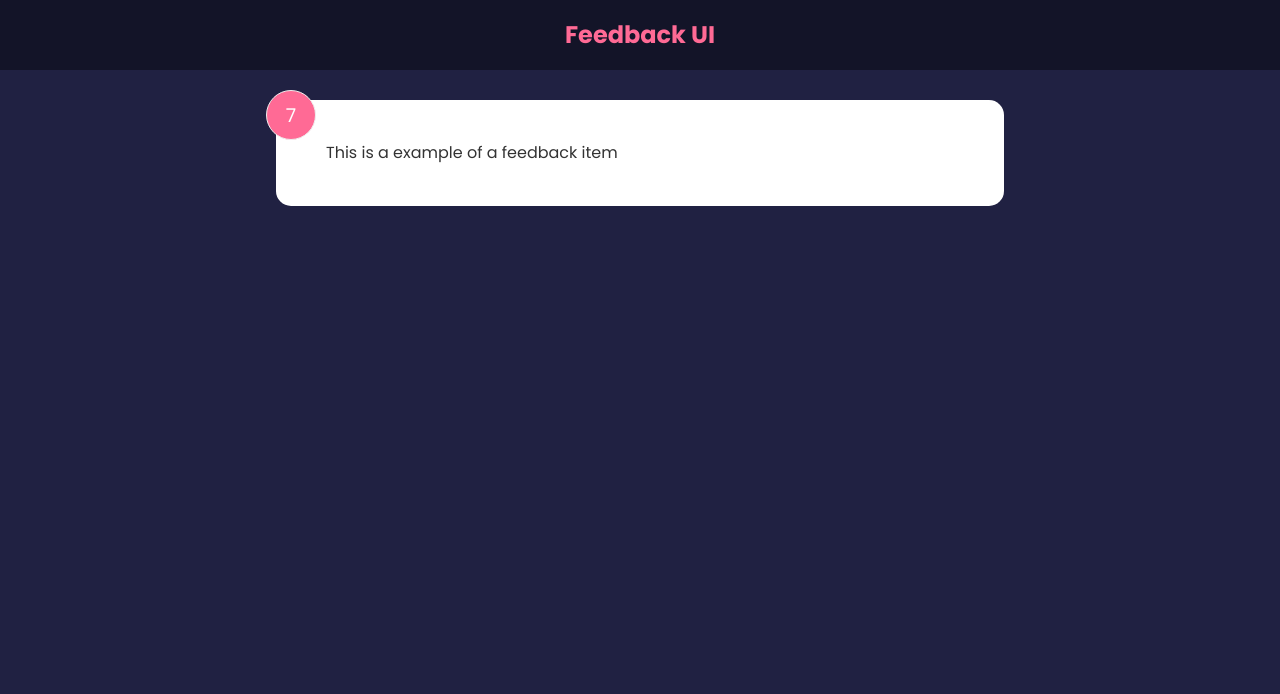
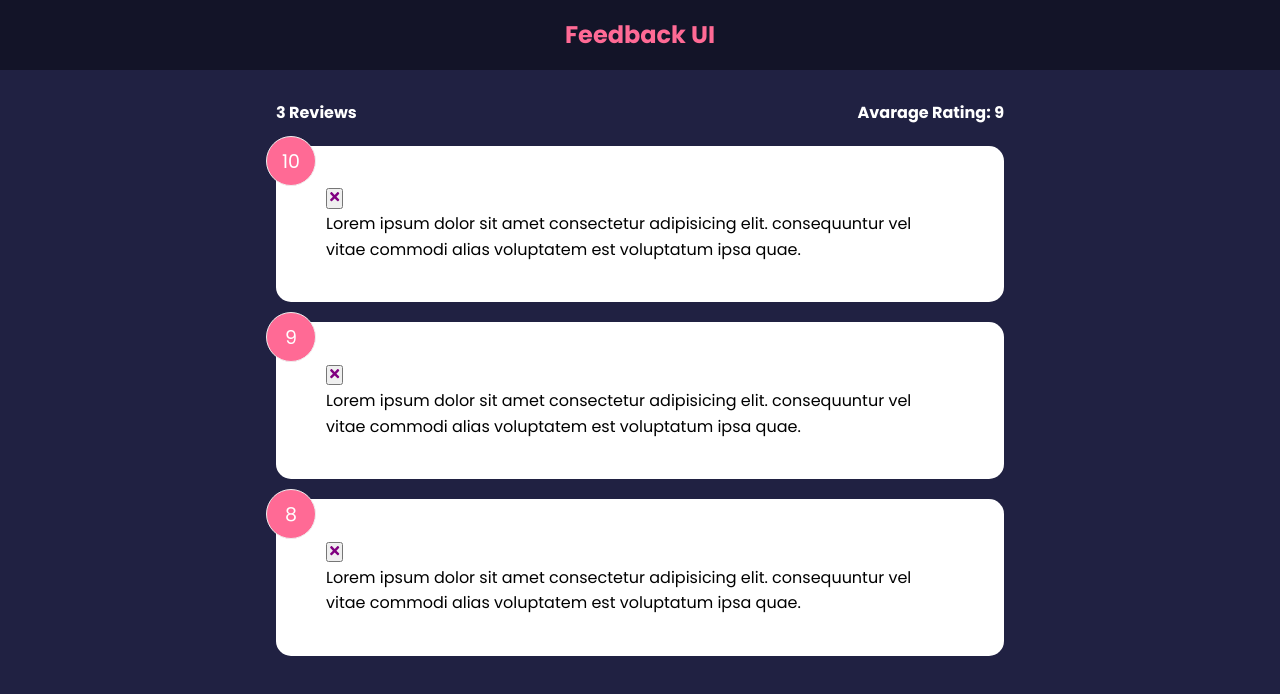
Before and after one commit to andregozubuyukoglu/feedback-app, a React (Create React App) app: page / in a window 1280 px wide. Shown: the top 694 px of the page. Built offline with nearby package versions, Linux system fonts and the light colour scheme.

Commit message:
Updated files

```diff
--- a/package.json
+++ b/package.json
@@ -6,8 +6,10 @@
     "@testing-library/jest-dom": "^5.16.5",
     "@testing-library/react": "^13.4.0",
     "@testing-library/user-event": "^13.5.0",
+    "prop-types": "^15.8.1",
     "react": "^18.2.0",
     "react-dom": "^18.2.0",
+    "react-icons": "^4.8.0",
     "react-scripts": "5.0.1",
     "web-vitals": "^2.1.4"
   },
--- a/src/App.js
+++ b/src/App.js
@@ -1,12 +1,24 @@
+import { useState } from "react"
 import Header from "./components/Header"
-import Feedbackitem from "./components/Feedbackitem"
+import FeedbackList from "./components/FeedbackList"
+import FeedbackStats from "./components/FeedbackStats"
+import FeedbackData from "./data/FeedBackData"
 
 function App() {
+  const [feedback, setFeedback] = useState(FeedbackData)
+
+  const deleteFeedback = (id) => {
+    if (window.confirm("Are you sure you want to delete?")) {
+      setFeedback(feedback.filter((item) => item.id !== id))
+    }
+  }
+
   return (
     <>
       <Header />
       <div className="container">
-        <Feedbackitem />
+        <FeedbackStats feedback={feedback} />
+        <FeedbackList feedback={feedback} handleDelete={deleteFeedback} />
       </div>
     </>
   )
--- /dev/null
+++ b/src/components/FeedbackList.jsx
@@ -0,0 +1,28 @@
+import PropTypes from "prop-types"
+import FeedbackItem from "./FeedbackItem"
+
+function FeedbackList({ feedback, handleDelete }) {
+  if (!feedback || feedback.length === 0) {
+    return <p>No Feedback Yet</p>
+  }
+
+  return (
+    <div className="feedback-list">
+      {feedback.map((item) => (
+        <FeedbackItem key={item.id} item={item} handleDelete={handleDelete} />
+      ))}
+    </div>
+  )
+}
+
+FeedbackList.propTypes = {
+  feedback: PropTypes.arrayOf(
+    PropTypes.shape({
+      id: PropTypes.number.isRequired,
+      text: PropTypes.string.isRequired,
+      raiting: PropTypes.number.isRequired,
+    })
+  ),
+}
+
+export default FeedbackList
--- /dev/null
+++ b/src/components/FeedbackStats.jsx
@@ -0,0 +1,24 @@
+import PropTypes from "prop-types"
+
+function FeedbackStats({ feedback }) {
+  //Calc raiting
+  let avarage =
+    feedback.reduce((acc, cur) => {
+      return acc + cur.rating
+    }, 0) / feedback.length
+
+  avarage = avarage.toFixed(1).replace(/[.,]0$/, "")
+
+  return (
+    <div className="feedback-stats">
+      <h4>{feedback.length} Reviews</h4>
+      <h4>Avarage Rating: {isNaN(avarage) ? 0 : avarage}</h4>
+    </div>
+  )
+}
+
+FeedbackStats.propTypes = {
+  feedback: PropTypes.array.isRequired,
+}
+
+export default FeedbackStats
--- a/src/components/Feedbackitem.jsx
+++ b/src/components/Feedbackitem.jsx
@@ -1,18 +1,21 @@
-import { useState } from "react"
+import { FaTimes } from "react-icons/fa"
+import Card from "./shared/Card"
+import PropTypes from "prop-types"
 
-function Feedbackitem() {
-    const [rating, setRating] = useState(7)
-    const [text, setText] = useState("This is a example of a feedback item")
-
-
-
-    return (
-        <div className="card">
-            <div className="num-display">{rating}</div>
-            <div className="text-display">{text}</div>
-
-        </div>
-    )
+function FeedbackItem({ item, handleDelete }) {
+  return (
+    <Card>
+      <div className="num-display">{item.rating}</div>
+      <button onClick={() => handleDelete(item.id)}>
+        <FaTimes color="purple"></FaTimes>
+      </button>
+      <div className="text-display">{item.text}</div>
+    </Card>
+  )
 }
 
-export default Feedbackitem
+FeedbackItem.propTypes = {
+  item: PropTypes.object.isRequired,
+}
+
+export default FeedbackItem
--- /dev/null
+++ b/src/components/shared/Card.jsx
@@ -0,0 +1,32 @@
+import PropTypes from "prop-types"
+
+function Card({ children, reverse }) {
+  // return (
+  //     <div className={`card ${reverse && "reverse"}`}>
+  //         {children}
+  //     </div>
+  // )
+
+  return (
+    <div
+      className="card"
+      style={{
+        backgroundColor: reverse ? "rgba(0,0,0,0.4)" : "#fff",
+        color: reverse ? "#fff" : "#000",
+      }}
+    >
+      {children}
+    </div>
+  )
+}
+
+Card.defaultProps = {
+  reverse: false,
+}
+
+Card.propTypes = {
+  children: PropTypes.node.isRequired,
+  reverse: PropTypes.bool,
+}
+
+export default Card
--- /dev/null
+++ b/src/data/FeedBackData.js
@@ -0,0 +1,19 @@
+const FeedbackData = [
+  {
+    id: 1,
+    rating: 10,
+    text: "Lorem ipsum dolor sit amet consectetur adipisicing elit. consequuntur vel vitae commodi alias voluptatem est voluptatum ipsa quae.",
+  },
+  {
+    id: 2,
+    rating: 9,
+    text: "Lorem ipsum dolor sit amet consectetur adipisicing elit. consequuntur vel vitae commodi alias voluptatem est voluptatum ipsa quae.",
+  },
+  {
+    id: 3,
+    rating: 8,
+    text: "Lorem ipsum dolor sit amet consectetur adipisicing elit. consequuntur vel vitae commodi alias voluptatem est voluptatum ipsa quae.",
+  },
+]
+
+export default FeedbackData
```
Also changed, not shown: 1 other file (tests, documents, lock files or other folders).
